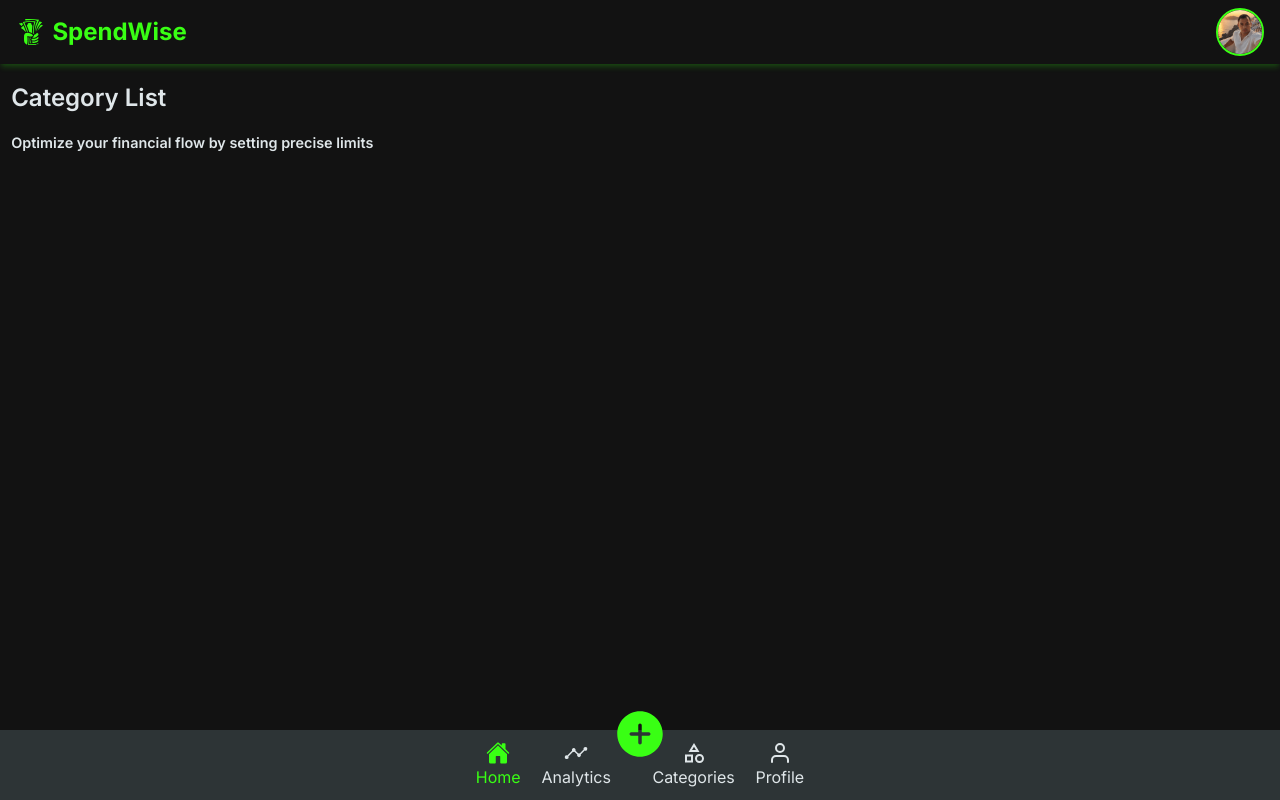
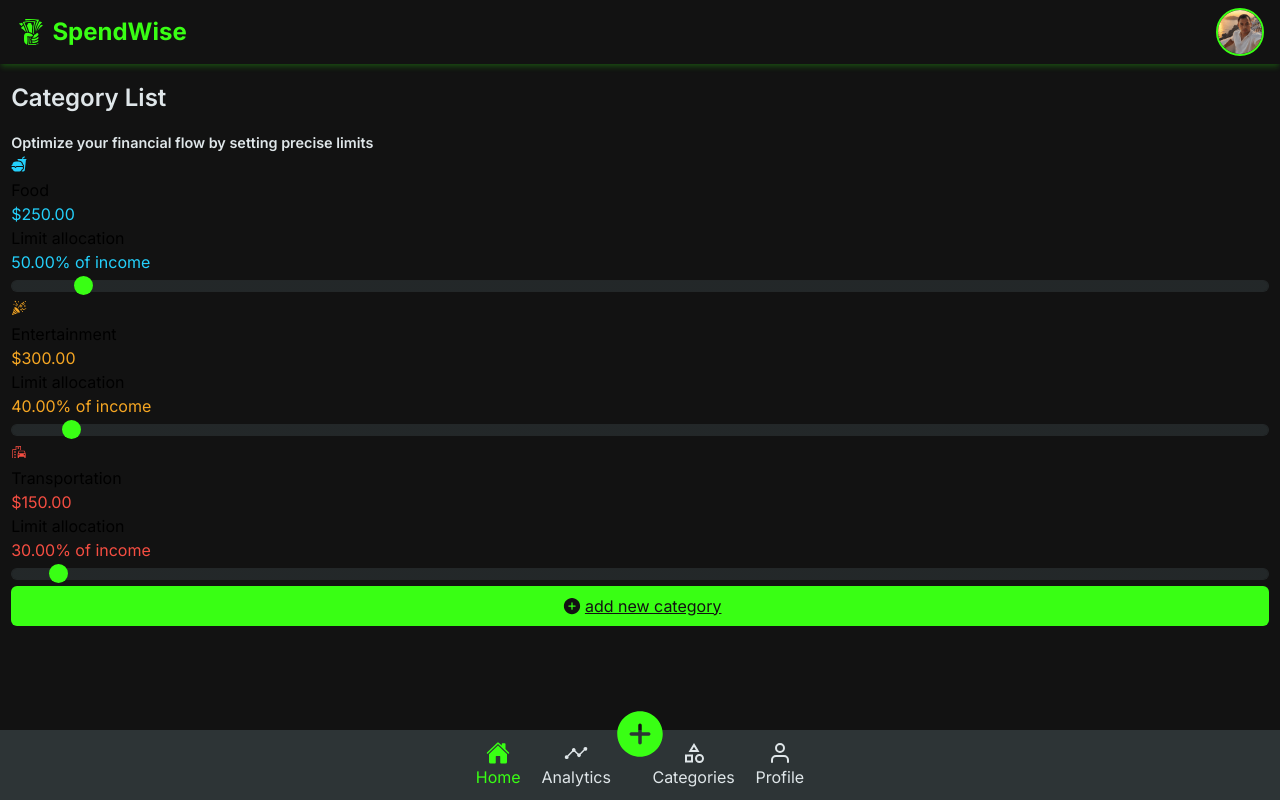
Before and after one commit to Andriamahay11master/SpendWise, a React (Vite) app: page /listCategories in a window 1280 px wide. Built offline with nearby package versions, Linux system fonts and the light colour scheme.

Commit message:
add rest structure page category list

```diff
--- a/src/components/Category/CategoryList.tsx
+++ b/src/components/Category/CategoryList.tsx
@@ -1,10 +1,55 @@
+import { GiPartyPopper } from "react-icons/gi";
+import { IoAddCircle, IoFastFood } from "react-icons/io5";
+import { MdEmojiTransportation } from "react-icons/md";
+import CategoryCard from "./CategoryCard";
+import { Link } from "react-router";
+
 const CategoryList = () => {
+  const data = [
+    {
+      nameCategory: "Food",
+      iconCategory: <IoFastFood />,
+      budgetSpent: 250,
+      budgetMax: 500,
+      color: "#24d0fb",
+    },
+    {
+      nameCategory: "Entertainment",
+      iconCategory: <GiPartyPopper />,
+      budgetSpent: 300,
+      budgetMax: 750,
+      color: "#f5a623",
+    },
+    {
+      nameCategory: "Transportation",
+      iconCategory: <MdEmojiTransportation />,
+      budgetSpent: 150,
+      budgetMax: 500,
+      color: "#f54e42",
+    },
+  ];
   return (
-    <div className="main-block">
+    <div className="main-block category-list-block">
       <h1 className="title-h2">Category List</h1>
       <p className="page-desc">
         Optimize your financial flow by setting precise limits
       </p>
+      <div className="category-list">
+        {data.map((item, index) => (
+          <CategoryCard
+            key={index}
+            nameCategory={item.nameCategory}
+            iconCategory={item.iconCategory}
+            budgetSpent={item.budgetSpent}
+            budgetMax={item.budgetMax}
+            color={item.color}
+          />
+        ))}
+      </div>
+      <Link className="btn btn-primary" to="/addCategory">
+        <IoAddCircle />
+        add new category
+      </Link>
     </div>
   );
 };
```
